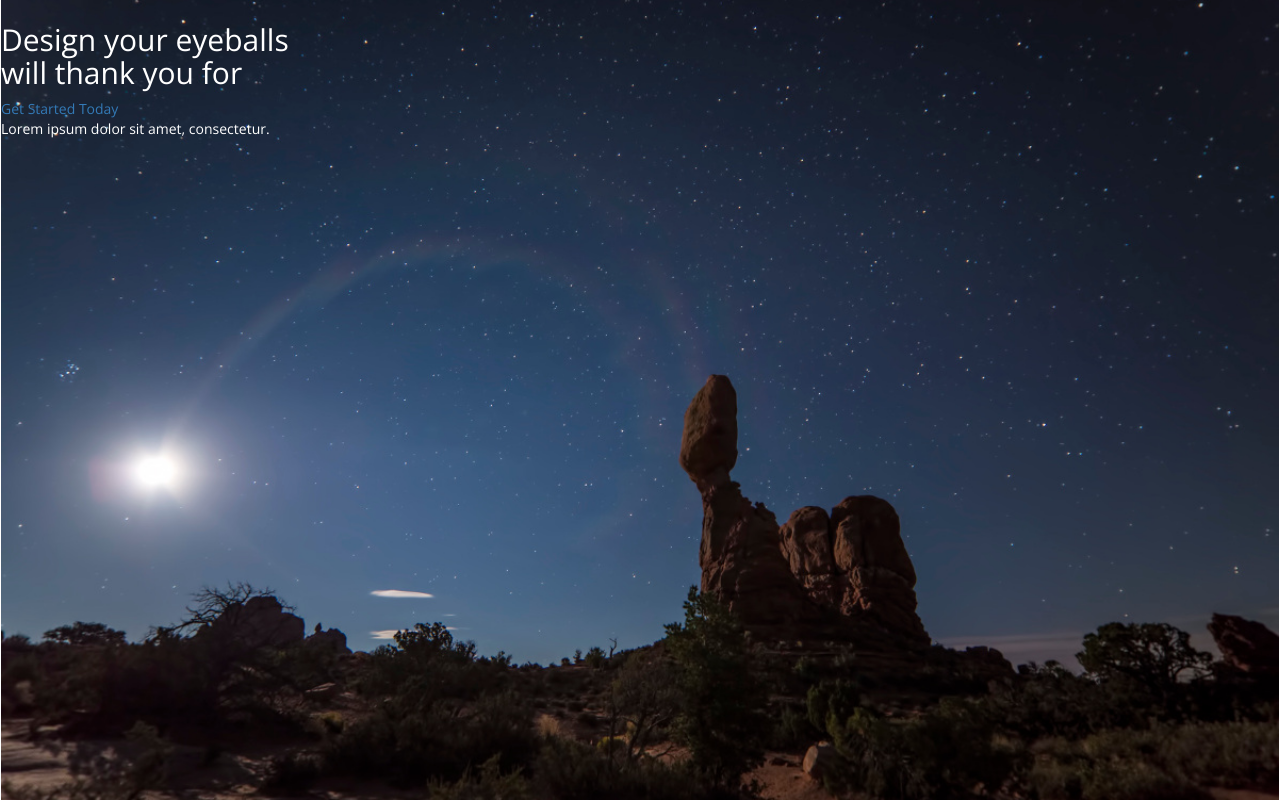
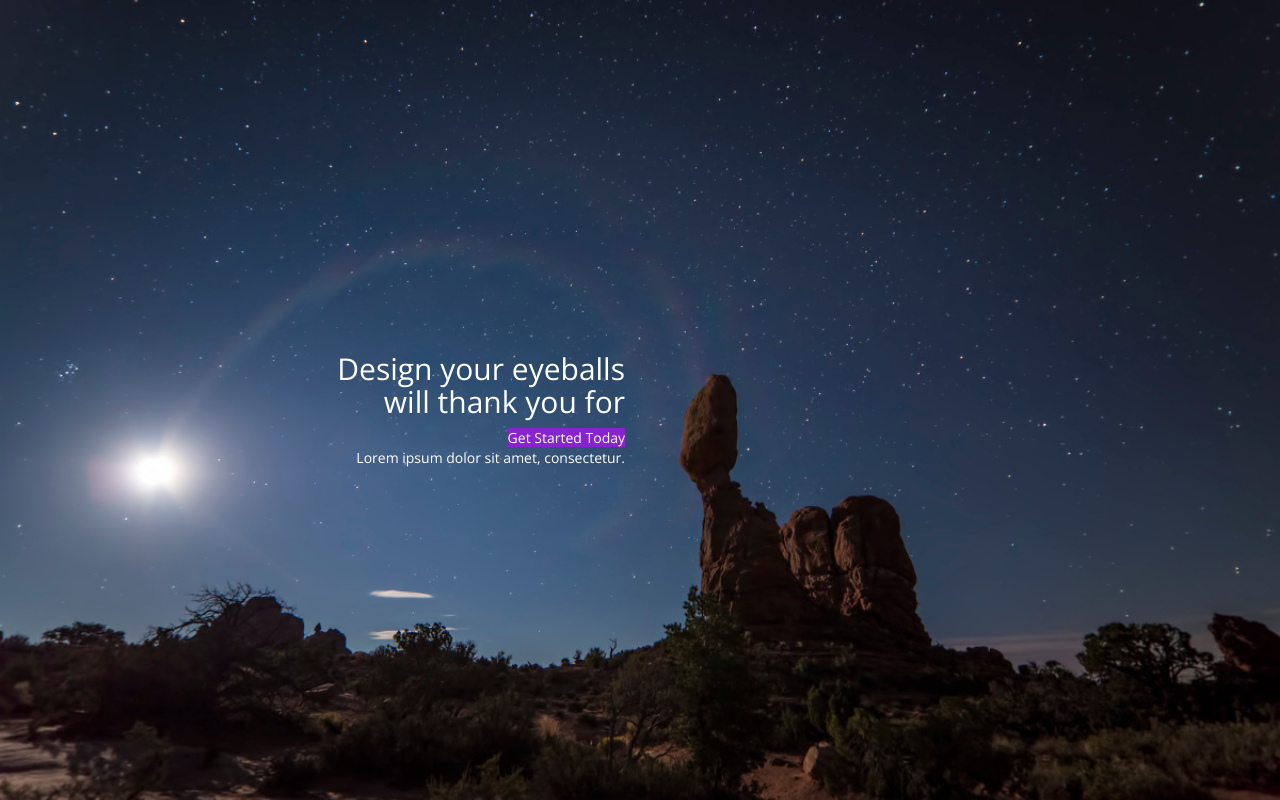
Before and after one commit to parasaro92/psd2html, a plain HTML site: page index.html in a window 1280 px wide. Drawn offline with nearby package versions, Linux system fonts and the light colour scheme.

Commit message:
Aligning the text in landing slide

```diff
--- a/index.html
+++ b/index.html
@@ -11,7 +11,10 @@
 </head>
 <body>
   <section id ="land">
-    <div class="cont"></div>
+    <div class="vcenter">
+      <div class="container-fluid">
+        <div class="row">
+          <div class="col-sm-6">
             <h2>
              Design your eyeballs <br>
              will thank you for
@@ -19,6 +22,13 @@
            <a href= "#">Get Started Today</a>
            <div class= "meta-info">Lorem ipsum dolor sit amet, consectetur.</div>
           </div>
+
+         <div class="col-sm-6 hidden-xs">
+
+         </div>
+       </div>
+     </div>
+   </div>
  </section>
 </body>
 </html>
--- /dev/null
+++ b/styles.scss
@@ -0,0 +1,28 @@
+body {
+  font-family: 'Open Sans', sans-serif; }
+
+#land {
+  width: 100%;
+  height: 100vh;
+  background-image: url('sky.jpg');
+  background-size: cover;
+  background-position: 50% 50%;
+  background-repeat: no-repeat;
+  color: #FFFFFF;
+  text-align: right;
+
+  .vcenter {
+    border: 1px solid transparent;
+    position: relative;
+    top: 50%;
+    transform: translateY(-50%);
+  }
+
+  .vcenter a {
+    &, &:hover {
+      background-color: #8724CD;
+      color: #FFFFFF;
+      text-decoration: none;
+    }
+  }
+}
```
Also changed, not shown: styles.css, 2 other files. Lines whose indentation alone changed are shown as unchanged.
